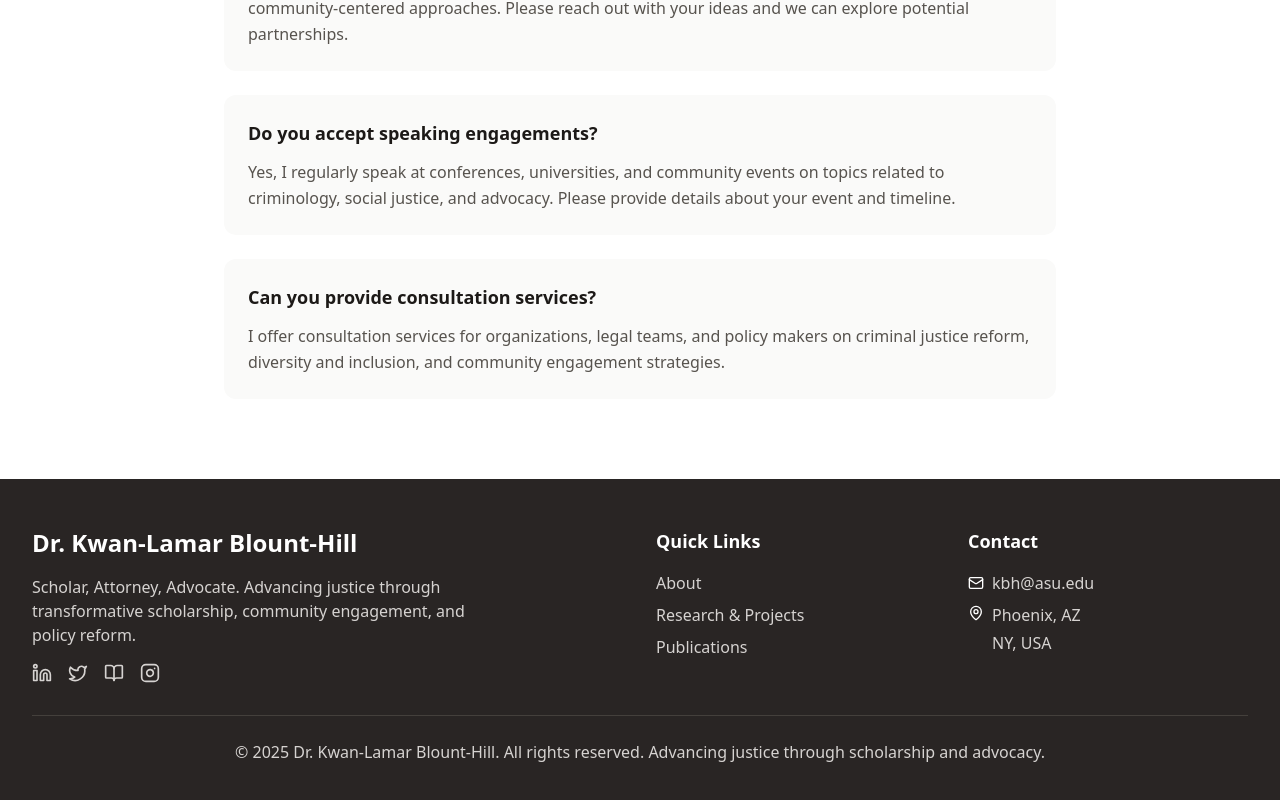
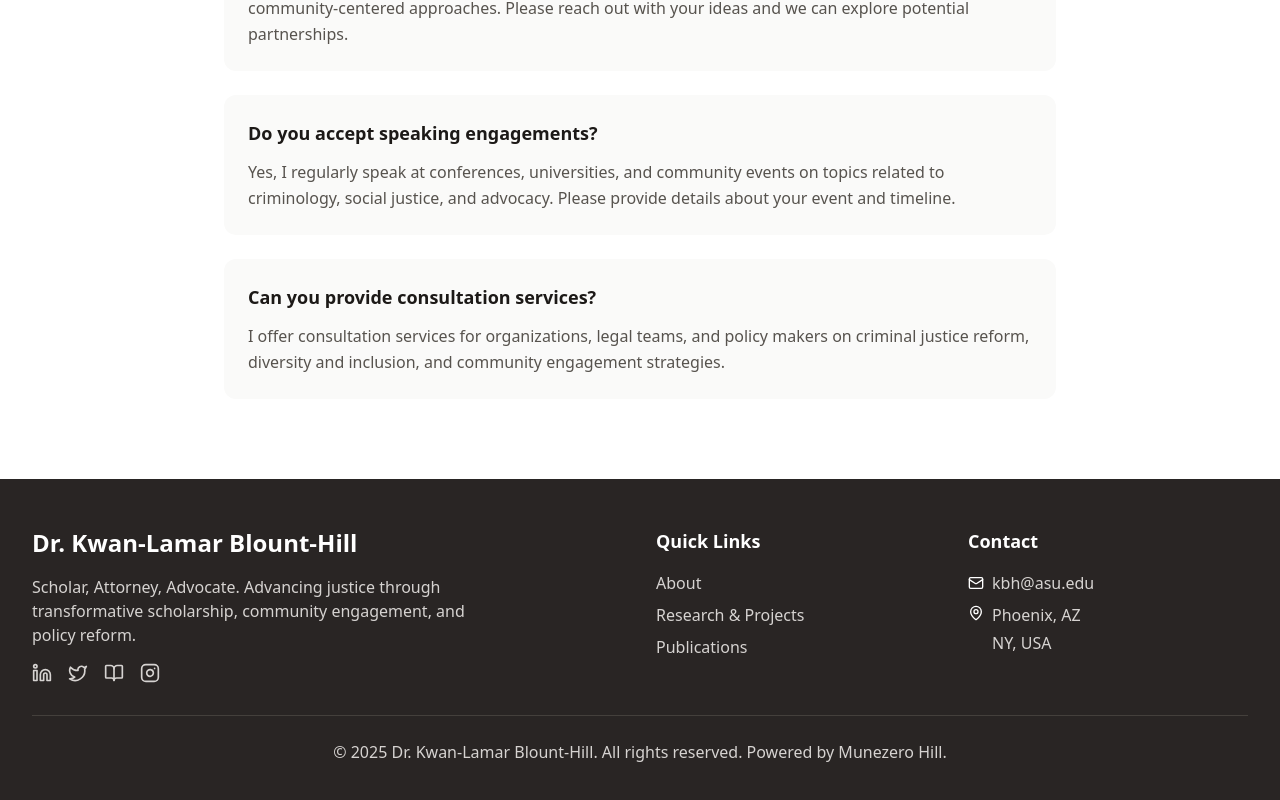
Before and after one commit to brianmugunga/kwanwebsite_final, a React (Vite) app: page /contact in a window 1280 px wide. Shown: the part 2054-2854 px from the top of the page. Built offline with nearby package versions, Linux system fonts and the light colour scheme.

Commit message:
Update Footer.tsx
i made changes on last line (footer)

```diff
--- a/src/components/Footer.tsx
+++ b/src/components/Footer.tsx
@@ -85,7 +85,7 @@ const Footer = () => {
 
         <div className="border-t border-stone-700 mt-8 pt-6 text-center">
           <p className="text-stone-300">
-            © 2025 Dr. Kwan‑Lamar Blount‑Hill. All rights reserved. Advancing justice through scholarship and advocacy.
+            © 2025 Dr. Kwan‑Lamar Blount‑Hill. All rights reserved. Powered by Munezero Hill.
           </p>
         </div>
       </div>
```
